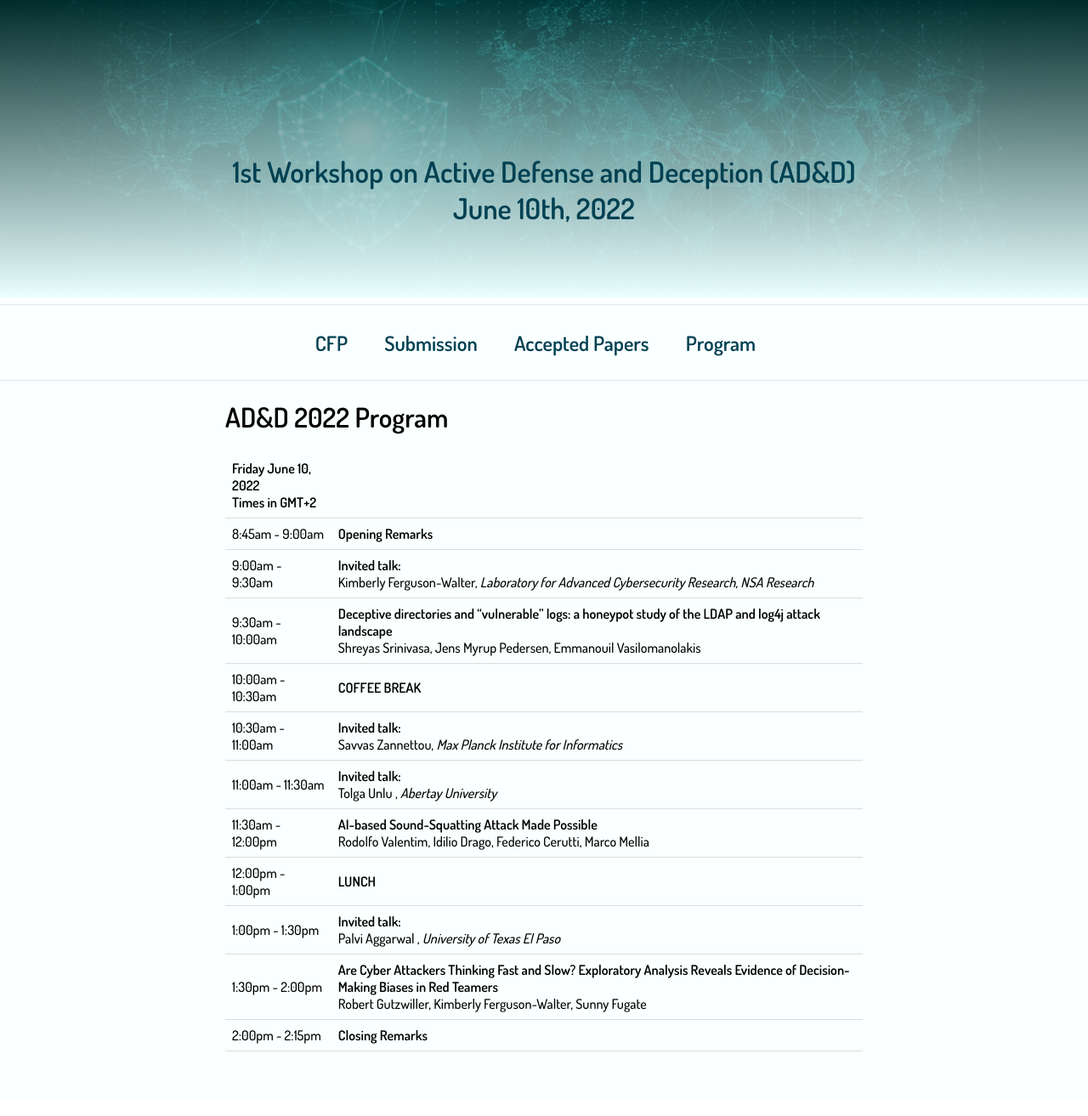
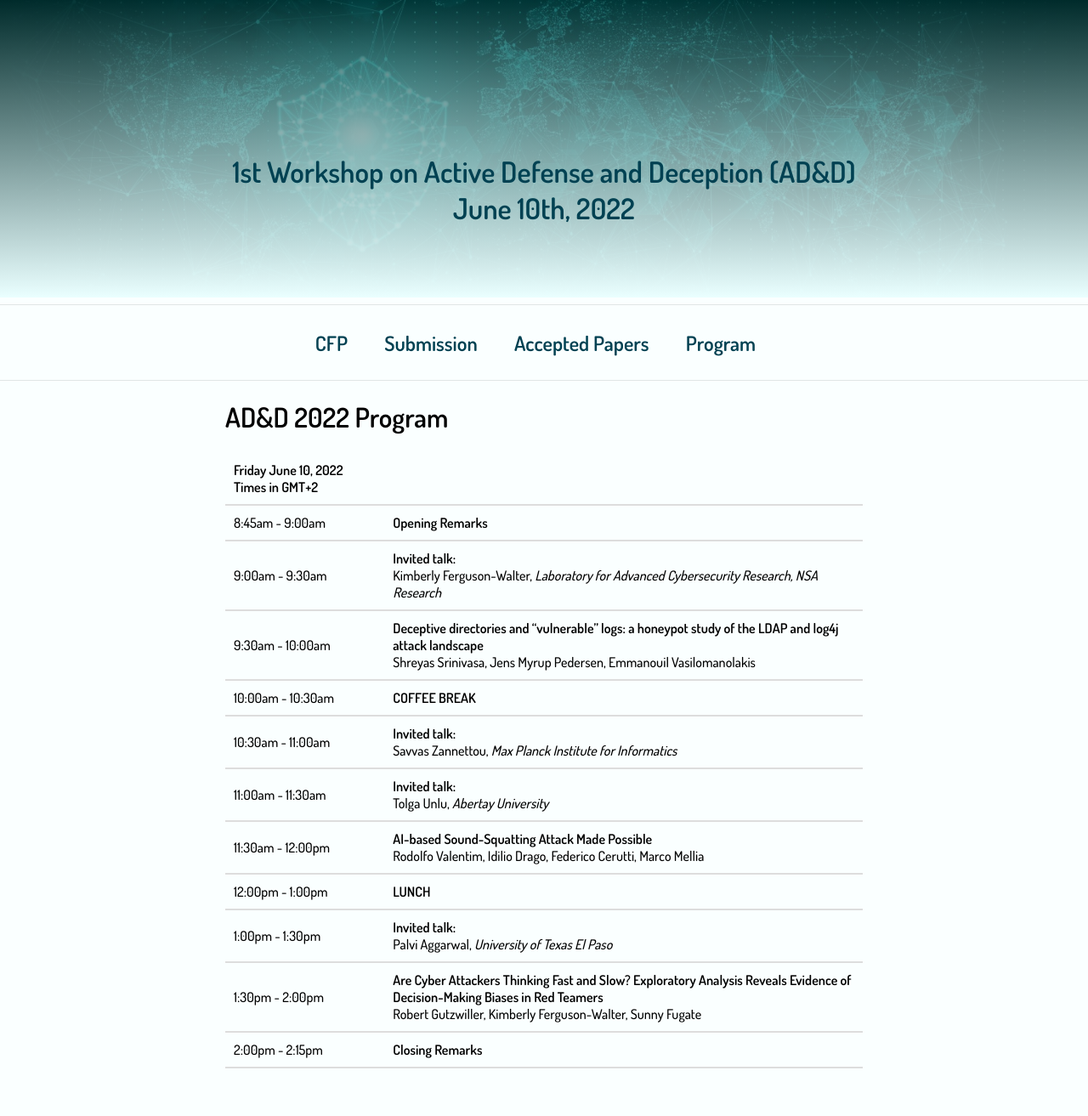
Before and after one commit to BillyPragSec/billypragsec.github.io, a Jekyll site: the page built from program.md, in a window 1280 px wide. Shown: the whole page at 85% size. Built offline with Jekyll 4.4.1, drawn with Linux system fonts in a browser that asks for light colours.

Commit message:
Fixed table column width in program

```diff
--- a/_sass/tables.scss
+++ b/_sass/tables.scss
@@ -4,9 +4,9 @@ table {
 }
 
 th, td {
-  padding: 8px;
+  padding: 10px;
   text-align: left;
-  border-bottom: 1px solid #ddd;
+  border-bottom: 2px solid #ddd;
 }
 
 td a {
@@ -15,7 +15,7 @@ td a {
   width:100%;
 }
 
-tr:hover {background-color:#f5f5f5;}
+#tr:hover {background-color:#f5f5f5;}
 
 .collapsible {
   background-color: #f5f5f5;
--- a/program.md
+++ b/program.md
@@ -6,19 +6,19 @@ permalink: /program/
 
 # AD&D 2022 Program
 
-| Friday June 10, 2022 <br> Times in GMT+2  ||
-| --- | --- |
-| 8:45am - 9:00am | **Opening Remarks** |
-| 9:00am - 9:30am | **Invited talk:** <br>Kimberly Ferguson-Walter, _Laboratory for Advanced Cybersecurity Research, NSA Research_ |
-| 9:30am - 10:00am  | **Deceptive directories and “vulnerable” logs: a honeypot study of the LDAP and log4j attack landscape** <br> Shreyas Srinivasa, Jens Myrup Pedersen, Emmanouil Vasilomanolakis|
-| 10:00am - 10:30am | **COFFEE BREAK** |
-| 10:30am - 11:00am | **Invited talk:** <br>Savvas Zannettou, _Max Planck Institute for Informatics_ |
-| 11:00am - 11:30am | **Invited talk:** <br>Tolga Unlu , _Abertay University_ |
-| 11:30am - 12:00pm | **AI-based Sound-Squatting Attack Made Possible** <br> Rodolfo Valentim, Idilio Drago, Federico Cerutti, Marco Mellia|
-| 12:00pm - 1:00pm  | **LUNCH** |
-| 1:00pm - 1:30pm   | **Invited talk:** <br>Palvi Aggarwal , _University of Texas El Paso_ |
-| 1:30pm - 2:00pm  | **Are Cyber Attackers Thinking Fast and Slow? Exploratory Analysis Reveals Evidence of Decision-Making Biases in Red Teamers** <br> Robert Gutzwiller, Kimberly Ferguson-Walter, Sunny Fugate|
-| 2:00pm - 2:15pm | **Closing Remarks**|
+| Friday June 10, 2022 Times in GMT+2  ||
+| ---- | ---- |
+|8:45am - 9:00am| **Opening Remarks** |
+|9:00am - 9:30am| **Invited talk:** <br>Kimberly Ferguson-Walter, _Laboratory for Advanced Cybersecurity Research, NSA Research_ |
+|9:30am - 10:00am| **Deceptive directories and “vulnerable” logs: a honeypot study of the LDAP and log4j attack landscape** <br> Shreyas Srinivasa, Jens Myrup Pedersen, Emmanouil Vasilomanolakis|
+|10:00am - 10:30am| **COFFEE BREAK** |
+|10:30am - 11:00am| **Invited talk:** <br>Savvas Zannettou, _Max Planck Institute for Informatics_ |
+|11:00am - 11:30am| **Invited talk:** <br>Tolga Unlu, _Abertay University_ |
+|11:30am - 12:00pm| **AI-based Sound-Squatting Attack Made Possible** <br> Rodolfo Valentim, Idilio Drago, Federico Cerutti, Marco Mellia|
+|12:00pm - 1:00pm| **LUNCH** |
+|1:00pm - 1:30pm| **Invited talk:** <br>Palvi Aggarwal, _University of Texas El Paso_ |
+|1:30pm - 2:00pm| **Are Cyber Attackers Thinking Fast and Slow? Exploratory Analysis Reveals Evidence of Decision-Making Biases in Red Teamers** <br> Robert Gutzwiller, Kimberly Ferguson-Walter, Sunny Fugate|
+|2:00pm - 2:15pm | **Closing Remarks**|
 
 <br>
 <br>
```
